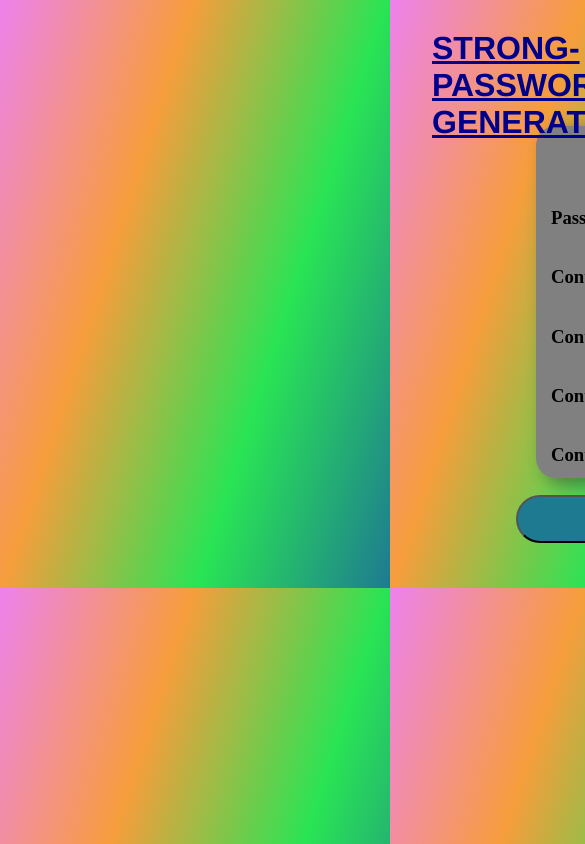
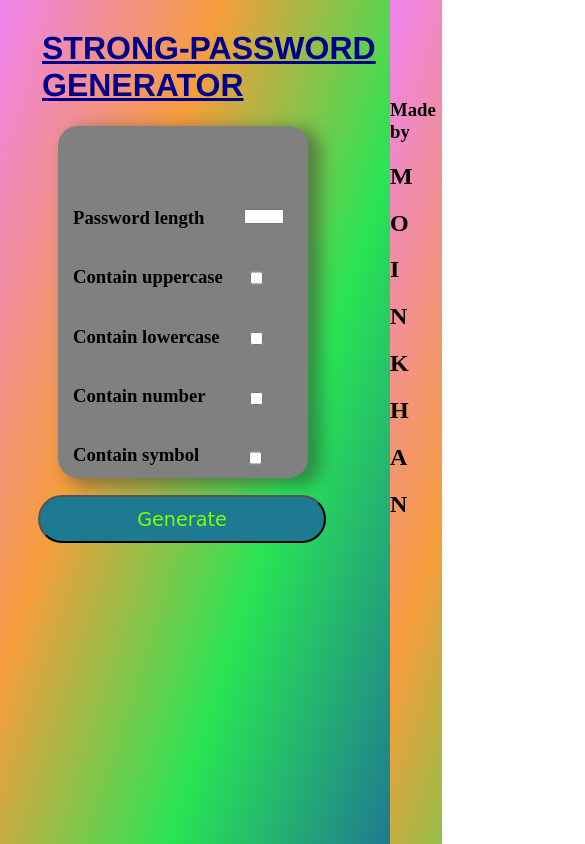
Before and after one commit to Moinwkhan/myportfolio, a plain HTML site: page randompass.html in a window 390 px wide. Shown: the top 844 px of the page, 585 px wide, since content can reach past the window. Drawn offline with Linux system fonts and the light colour scheme.

Commit message:
Update randompass.html

```diff
--- a/randompass.html
+++ b/randompass.html
@@ -7,7 +7,7 @@
         <meta name="viewport" content="width=device-width, initial-scale=1.0">
         <title>Random Password</title>
         <style>
-            html{
+            body{
                 /* background-color: red; */
                 background: linear-gradient(0.4turn, #1e7a91, #29e454,  violet, #f69d3c);
                 height: 587.5px;
@@ -17,7 +17,13 @@
                 animation-iteration-count: infinite;
                 animation-timing-function: linear;
             }
-
+             @media screen and (max-width:450px) {
+            body{
+                /* height: 500px; */
+                background: no-repeat;
+                width: 20px;
+            }
+        }
             #full {
                 background-color: gray;
                 height: 352px;
@@ -27,7 +33,11 @@
                 border-radius: 20px;
                 box-shadow: 10px 5px 15px 3px rgba(52, 52, 52, 0.457);
             }
-
+              @media screen and (max-width:450px) {
+            #full{
+                margin-left: 50px;
+            }
+        }
             @keyframes moin {
                 0% {
                     /* box-shadow: -.1px -0px 55px 20px rgb(162, 10, 232); */
@@ -160,6 +170,25 @@
                 font-family: 'Franklin Gothic Medium', 'Arial Narrow', Arial, sans-serif;
                 color: darkblue;
             }
+             @media screen and (max-width:450px) {
+            #heading{
+                position: relative;
+                left: -390px;
+                width: 400px;
+            }
+        }
+        #name{
+            opacity: 0;
+        }
+        @media screen and (max-width:450px) {
+        #name{
+            opacity: 2;
+            position: absolute;
+            top: 80px;
+            left: 390px;
+            background: no-repeat;
+        }
+        }
         </style>
     </head>
 
@@ -184,6 +213,17 @@
             </div>
             <div id="gen">
                 <button id="btn" type="button">Generate</button>
+            </div>
+            <div id="name">
+                <h3>Made by</h3>
+                <h2>M</h2>
+                <h2>O</h2>
+                <h2>I</h2>
+                <h2>N</h2>
+                <h2>K</h2>
+                <h2>H</h2>
+                <h2>A</h2>
+                <h2>N</h2>
             </div>
         </div>
         <script>
```
